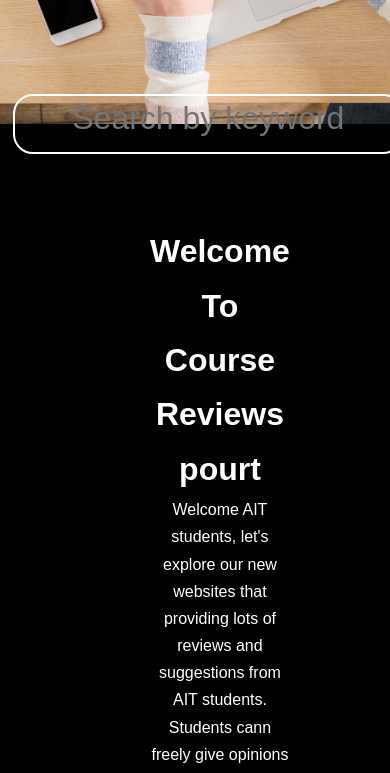
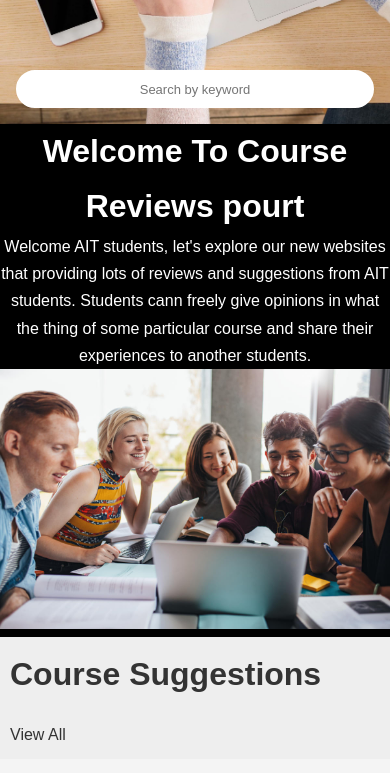
Before and after one commit to spikeganush/ait-course-review2, a React (Create React App) app in the folder client/: page / in a window 390 px wide. Shown: the part 464-1237 px from the top of the page. Built offline with nearby package versions, Linux system fonts and the light colour scheme; no server answers.

Commit message:
responsive continued

```diff
--- a/client/src/styles/style.css
+++ b/client/src/styles/style.css
@@ -17,6 +17,7 @@ root {
   border: none;
   text-decoration: none;
 }
+
 ::selection {
   background: var(--color-1);
 }
@@ -56,6 +57,7 @@ input[type='submit'] {
   font-size: 1.1rem;
   border-radius: 20px 6px 20px 20px;
 }
+
 button:hover,
 input[type='submit']:hover {
   background: var(--color-1);
@@ -88,6 +90,7 @@ i:hover {
   color: red;
   font-weight: bold;
 }
+
 .success {
   color: green;
   font-weight: bold;
@@ -122,6 +125,7 @@ i:hover {
   transition: 0.3s;
   box-shadow: 3px 3px 1px rgba(51, 51, 51, 0.418);
 }
+
 .connection-from ul li:hover {
   background: var(--color-1);
 }
@@ -293,7 +297,7 @@ i:hover {
   }
 }
 
-.profil-page .update-container > div {
+.profil-page .update-container>div {
   background: var(--color-4);
   border-radius: 20px;
   padding: 25px;
@@ -301,7 +305,7 @@ i:hover {
 }
 
 @media screen and (max-width: 700px) {
-  .profil-page .update-container > div {
+  .profil-page .update-container>div {
     margin: 10px 10px;
   }
 }
@@ -595,6 +599,7 @@ a {
   font-family: sans-serif;
   text-decoration: none;
 }
+
 .header {
   display: flex;
   justify-content: space-between;
@@ -625,6 +630,7 @@ a {
 .nav a:hover {
   color: blue;
 }
+
 .profile-nav {
   display: flex;
   align-items: center;
@@ -755,6 +761,7 @@ a {
 .footer {
   background-color: #f4f4f4;
 }
+
 .column3 {
   margin: 50px 20px 15px;
   padding-left: 50px;
@@ -783,9 +790,11 @@ a {
 .course-photo {
   width: 100%;
 }
+
 .star img {
   width: 100%;
 }
+
 .star-image {
   max-width: 20px;
   margin-bottom: 10px;
@@ -852,21 +861,12 @@ a {
   padding: 10px 20px;
   transition: 0.2s;
 }
-.popup-profil-container
-  .modal
-  .connection-form
-  .form-container
-  ul
-  .active-btn:hover {
+
+.popup-profil-container .modal .connection-form .form-container ul .active-btn:hover {
   background: var(--color-2);
 }
 
-.popup-profil-container
-  .modal
-  .connection-form
-  .form-container
-  ul
-  li:not(.active-btn):hover {
+.popup-profil-container .modal .connection-form .form-container ul li:not(.active-btn):hover {
   transform: translateX(3px);
 }
 
@@ -882,12 +882,7 @@ a {
   border-radius: 20px;
 }
 
-.popup-profil-container
-  .modal
-  .connection-form
-  .form-container
-  form
-  input:focus {
+.popup-profil-container .modal .connection-form .form-container form input:focus {
   box-shadow: 0 0 3px rgba(51, 51, 51, 0.2);
 }
 
@@ -992,7 +987,6 @@ body {
 .photo-course-subject {
   max-width: 16rem;
   border: solid 4px black;
-
 }
 
 .admin-title {
@@ -1010,7 +1004,8 @@ button.nav-button {
   background: transparent;
   padding: 5px;
 }
-.nav-button .stripe{
+
+.nav-button .stripe {
   display: block;
   height: 4px;
   width: 100%;
@@ -1019,29 +1014,62 @@ button.nav-button {
 
 /* responsive for top bar navigation */
 @media screen and (max-width: 700px) {
-  .row1{
+  .row1 {
     flex-direction: column;
   }
-  .input-bar{
-    min-width: 100%;
+  input.input-bar {
+    min-width: auto;
     max-width: 100%;
-    margin: 0 1em;
+    margin: 1em;
+    position: static;
+    background-color: white;
+    font-size: 1rem;
+    padding: 0.5rem;
+    height: auto;
+  }
+  .input-bar::-webkit-input-placeholder {
+    font-size: small;
+  }
+  .column1 {
+    margin: 10px;
   }
   .column1 a {
     margin-left: 0;
     margin: auto;
   }
+  .row2 {
+    flex-direction: column;
+  }
+  .column2 {
+    max-width: auto;
+    min-width: 100%;
+    margin: 0;
+  }
+  .row {
+    flex-direction: column;
+  }
+  .column {
+    margin: 0;
+  }
+  .column3 {
+    margin: 0;
+    max-width: 100%;
+    padding: 10px;
+  }
+
   .text {
-    margin-left:0;
+    margin-left: 0;
   }
+
   .nav.open {
-    height: calc( 100vh - 154px );
+    height: calc(100vh - 154px);
   }
+
   .nav {
     position: fixed;
-    background-color: rgba(0,0,0,0.6);
+    background-color: rgba(0, 0, 0, 0.8);
     top: 154px;
-    left:0;
+    left: 0;
     /* min-height: calc( 100vh - 154px ); */
     min-width: 100vw;
     z-index: 999;
@@ -1053,15 +1081,18 @@ button.nav-button {
     height: 0;
     transition: height 0.5s;
   }
-  .nav > li > a {
+
+  .nav>li>a {
     color: white;
     padding: 1em;
     display: block;
   }
-  button.nav-button{
+
+  button.nav-button {
     display: flex;
     order: 4;
   }
+
   .banner
   {
     /* display: block; */
```
